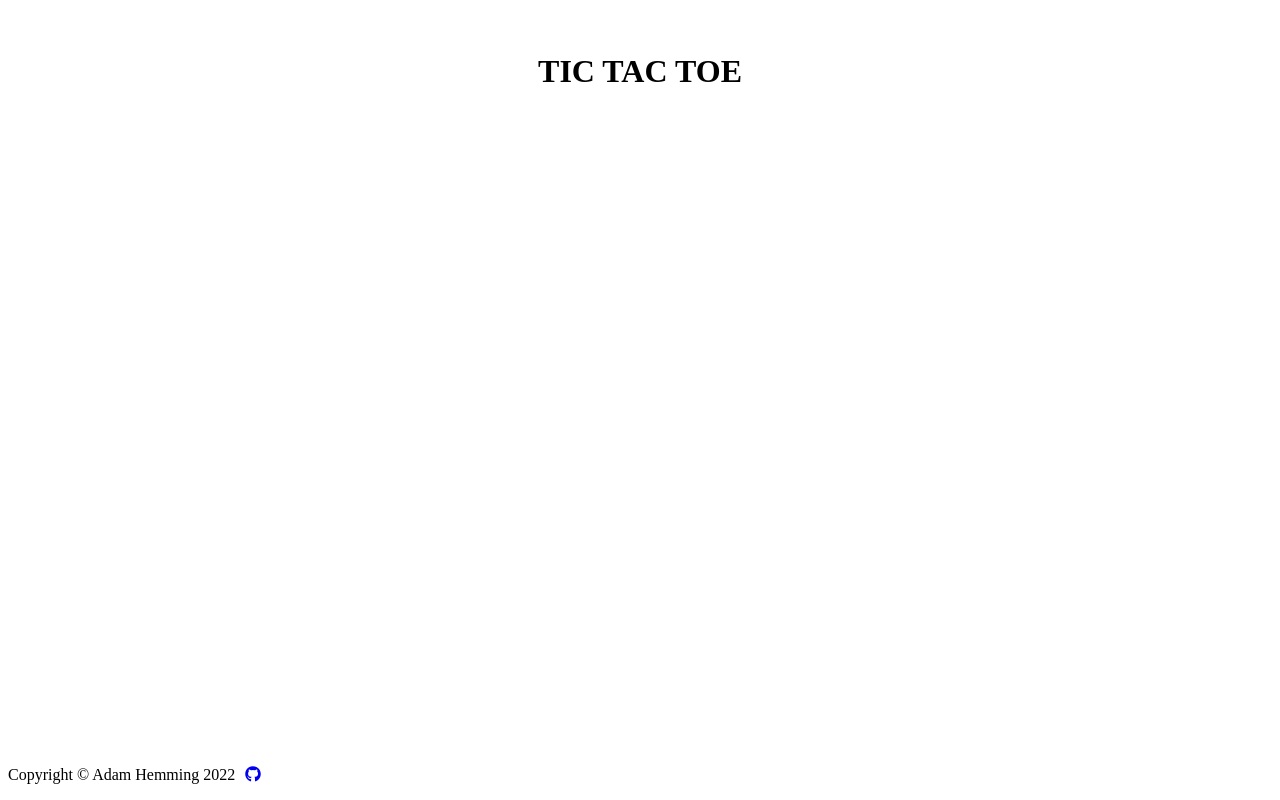
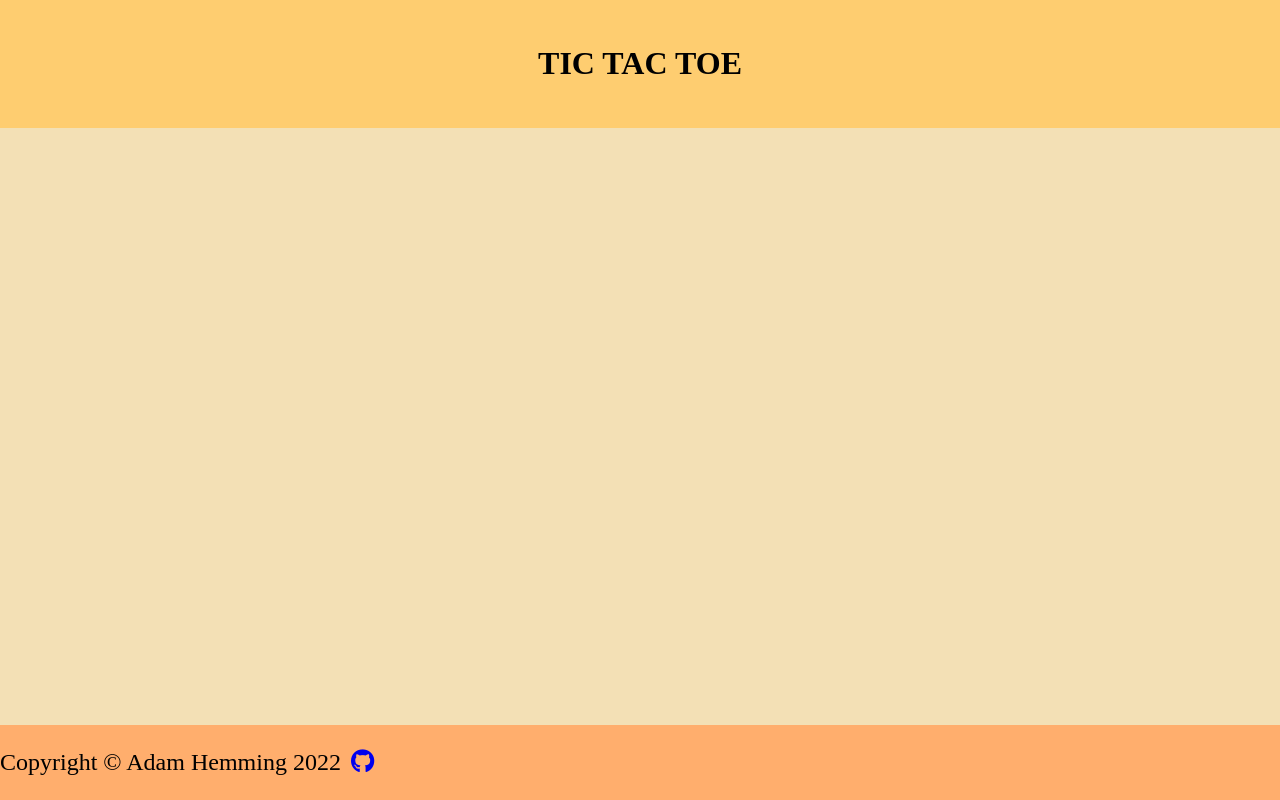
Before and after one commit to lw-a/tic-tac-toe, a plain HTML site: page index.html in a window 1280 px wide. Drawn offline with Linux system fonts and the light colour scheme.

Commit message:
add some colour

```diff
--- a/style.css
+++ b/style.css
@@ -1,5 +1,15 @@
+a {
+  text-decoration: none;
+}
+
+body {
+  background-color: #F3E0B5;
+  margin: 0;
+}
+
 .header {
   padding: 24px;
+  background-color: #FECD70;
 }
 
 .title {
@@ -10,7 +20,12 @@
 .footer {
   position: absolute;
   bottom: 0;
+  left: 0;
+  width: 100%;
   display: flex;
   align-items: center;
   gap: 10px;
+  font-size: 24px;
+
+  background-color: #FFAE6D;
 }
```
